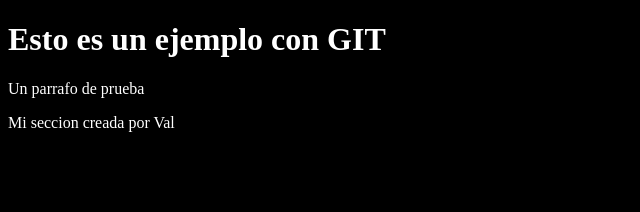
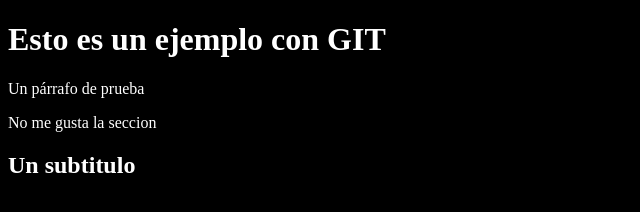
Before and after one commit to Valuchi81/Clase12_242463, a plain HTML site: page index.html in a window 1280 px wide. Shown: the whole page, without its empty margins (0-640 px from the left). Drawn offline with Linux system fonts and the light colour scheme; files that its build step writes are made by us from their sources.

Commit message:
Mejore el index

```diff
--- a/index.html
+++ b/index.html
@@ -8,9 +8,15 @@
 </head>
 <body>
     <h1>Esto es un ejemplo con GIT</h1>
-    <p>Un parrafo de prueba</p>
+    <p>Un párrafo de prueba</p>
     <section>
-        Mi seccion creada por Val
+       No me gusta la seccion
+    </section>
+
+    <section>
+        <h2>
+            Un subtitulo
+        </h2>
     </section>
 </body>
 </html>
```
